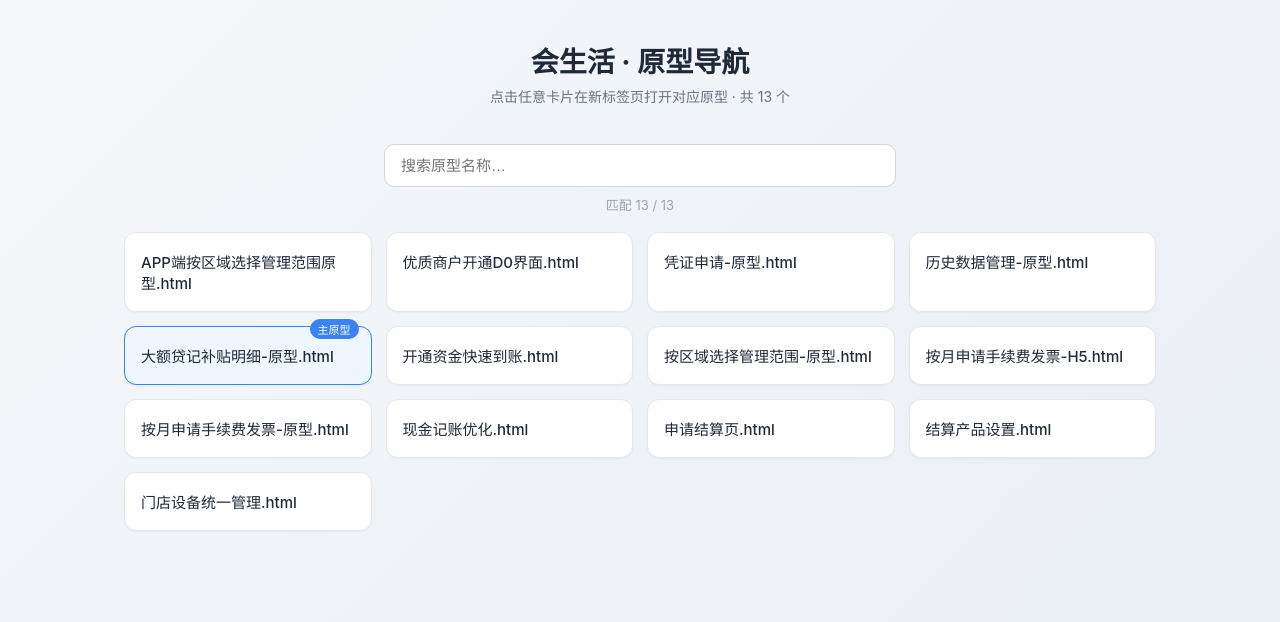
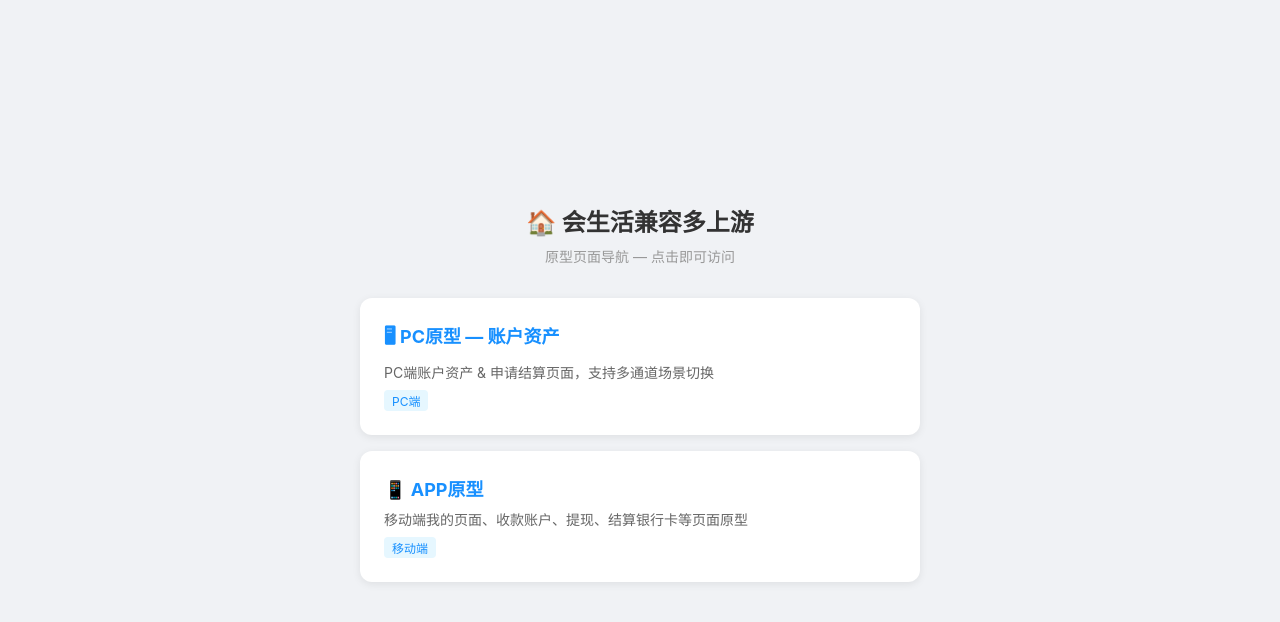
Before and after one commit to guo545/huishenghuo-prototype, a plain HTML site: page index.html in a window 1280 px wide. Drawn offline with Linux system fonts and the light colour scheme.

Commit message:
update: index.html

```diff
--- a/index.html
+++ b/index.html
@@ -3,67 +3,34 @@
 <head>
 <meta charset="UTF-8">
 <meta name="viewport" content="width=device-width, initial-scale=1.0">
-<title>会生活 · 原型导航</title>
+<title>会生活兼容多上游 - 原型导航</title>
 <style>
-  * { box-sizing: border-box; }
-  body { margin:0; font-family: -apple-system, BlinkMacSystemFont, "PingFang SC", "Microsoft YaHei", sans-serif;
-         background: linear-gradient(135deg,#f5f7fa,#e9eef5); color:#1f2937; min-height:100vh; }
-  header { padding:40px 24px 16px; text-align:center; }
-  h1 { margin:0 0 6px; font-size:28px; }
-  .sub { color:#6b7280; font-size:14px; }
-  .search { max-width:560px; margin:22px auto 8px; padding:0 24px; }
-  .search input { width:100%; padding:12px 16px; font-size:15px; border:1px solid #d1d5db;
-                   border-radius:10px; outline:none; }
-  .search input:focus { border-color:#3b82f6; box-shadow:0 0 0 3px rgba(59,130,246,.15); }
-  .grid { max-width:1080px; margin:18px auto 60px; padding:0 24px;
-          display:grid; grid-template-columns:repeat(auto-fill,minmax(240px,1fr)); gap:14px; }
-  .card { display:block; position:relative; text-decoration:none; color:#1f2937;
-          background:#fff; border:1px solid #e5e7eb; border-radius:12px; padding:18px 16px;
-          transition:.15s; box-shadow:0 1px 2px rgba(0,0,0,.04); }
-  .card:hover { transform:translateY(-2px); border-color:#3b82f6; box-shadow:0 6px 18px rgba(59,130,246,.15); }
-  .card.main { border-color:#3b82f6; background:#f0f6ff; }
-  .card .name { font-size:15px; font-weight:500; word-break:break-all; }
-  .badge { position:absolute; top:-8px; right:12px; background:#3b82f6; color:#fff;
-           font-size:11px; padding:2px 8px; border-radius:999px; }
-  .count { text-align:center; color:#9ca3af; font-size:13px; margin-bottom:8px; }
+*{margin:0;padding:0;box-sizing:border-box}
+body{font-family:-apple-system,BlinkMacSystemFont,"PingFang SC",sans-serif;background:#f0f2f5;min-height:100vh;display:flex;align-items:center;justify-content:center}
+.container{max-width:600px;width:100%;padding:20px}
+h1{text-align:center;color:#333;margin-bottom:8px;font-size:24px}
+.subtitle{text-align:center;color:#999;margin-bottom:32px;font-size:14px}
+.card{background:#fff;border-radius:12px;padding:24px;margin-bottom:16px;box-shadow:0 2px 8px rgba(0,0,0,.08);cursor:pointer;transition:transform .15s,box-shadow .15s;text-decoration:none;display:block;color:inherit}
+.card:hover{transform:translateY(-2px);box-shadow:0 4px 16px rgba(0,0,0,.12)}
+.card h2{font-size:18px;color:#1890ff;margin-bottom:8px}
+.card p{font-size:14px;color:#666}
+.card .tag{display:inline-block;background:#e6f7ff;color:#1890ff;padding:2px 8px;border-radius:4px;font-size:12px;margin-top:8px}
 </style>
 </head>
 <body>
-  <header>
-    <h1>会生活 · 原型导航</h1>
-    <div class="sub">点击任意卡片在新标签页打开对应原型 · 共 13 个</div>
-  </header>
-  <div class="search"><input id="q" type="text" placeholder="搜索原型名称…" oninput="filter()"></div>
-  <div class="count" id="count"></div>
-  <div class="grid" id="grid">
-      <a class="card" href="APP%E7%AB%AF%E6%8C%89%E5%8C%BA%E5%9F%9F%E9%80%89%E6%8B%A9%E7%AE%A1%E7%90%86%E8%8C%83%E5%9B%B4%E5%8E%9F%E5%9E%8B.html" target="_blank" rel="noopener"><span class="name">APP端按区域选择管理范围原型.html</span></a>
-      <a class="card" href="%E4%BC%98%E8%B4%A8%E5%95%86%E6%88%B7%E5%BC%80%E9%80%9AD0%E7%95%8C%E9%9D%A2.html" target="_blank" rel="noopener"><span class="name">优质商户开通D0界面.html</span></a>
-      <a class="card" href="%E5%87%AD%E8%AF%81%E7%94%B3%E8%AF%B7-%E5%8E%9F%E5%9E%8B.html" target="_blank" rel="noopener"><span class="name">凭证申请-原型.html</span></a>
-      <a class="card" href="%E5%8E%86%E5%8F%B2%E6%95%B0%E6%8D%AE%E7%AE%A1%E7%90%86-%E5%8E%9F%E5%9E%8B.html" target="_blank" rel="noopener"><span class="name">历史数据管理-原型.html</span></a>
-      <a class="card main" href="%E5%A4%A7%E9%A2%9D%E8%B4%B7%E8%AE%B0%E8%A1%A5%E8%B4%B4%E6%98%8E%E7%BB%86-%E5%8E%9F%E5%9E%8B.html" target="_blank" rel="noopener"><span class="badge">主原型</span><span class="name">大额贷记补贴明细-原型.html</span></a>
-      <a class="card" href="%E5%BC%80%E9%80%9A%E8%B5%84%E9%87%91%E5%BF%AB%E9%80%9F%E5%88%B0%E8%B4%A6.html" target="_blank" rel="noopener"><span class="name">开通资金快速到账.html</span></a>
-      <a class="card" href="%E6%8C%89%E5%8C%BA%E5%9F%9F%E9%80%89%E6%8B%A9%E7%AE%A1%E7%90%86%E8%8C%83%E5%9B%B4-%E5%8E%9F%E5%9E%8B.html" target="_blank" rel="noopener"><span class="name">按区域选择管理范围-原型.html</span></a>
-      <a class="card" href="%E6%8C%89%E6%9C%88%E7%94%B3%E8%AF%B7%E6%89%8B%E7%BB%AD%E8%B4%B9%E5%8F%91%E7%A5%A8-H5.html" target="_blank" rel="noopener"><span class="name">按月申请手续费发票-H5.html</span></a>
-      <a class="card" href="%E6%8C%89%E6%9C%88%E7%94%B3%E8%AF%B7%E6%89%8B%E7%BB%AD%E8%B4%B9%E5%8F%91%E7%A5%A8-%E5%8E%9F%E5%9E%8B.html" target="_blank" rel="noopener"><span class="name">按月申请手续费发票-原型.html</span></a>
-      <a class="card" href="%E7%8E%B0%E9%87%91%E8%AE%B0%E8%B4%A6%E4%BC%98%E5%8C%96.html" target="_blank" rel="noopener"><span class="name">现金记账优化.html</span></a>
-      <a class="card" href="%E7%94%B3%E8%AF%B7%E7%BB%93%E7%AE%97%E9%A1%B5.html" target="_blank" rel="noopener"><span class="name">申请结算页.html</span></a>
-      <a class="card" href="%E7%BB%93%E7%AE%97%E4%BA%A7%E5%93%81%E8%AE%BE%E7%BD%AE.html" target="_blank" rel="noopener"><span class="name">结算产品设置.html</span></a>
-      <a class="card" href="%E9%97%A8%E5%BA%97%E8%AE%BE%E5%A4%87%E7%BB%9F%E4%B8%80%E7%AE%A1%E7%90%86.html" target="_blank" rel="noopener"><span class="name">门店设备统一管理.html</span></a>
-  </div>
-<script>
-  function filter() {
-    var q = document.getElementById('q').value.trim().toLowerCase();
-    var cards = document.querySelectorAll('#grid .card');
-    var n = 0;
-    cards.forEach(function(c){
-      var name = c.querySelector('.name').textContent.toLowerCase();
-      var show = name.indexOf(q) > -1;
-      c.style.display = show ? '' : 'none';
-      if (show) n++;
-    });
-    document.getElementById('count').textContent = '匹配 ' + n + ' / 13';
-  }
-  filter();
-</script>
+<div class="container">
+<h1>🏠 会生活兼容多上游</h1>
+<p class="subtitle">原型页面导航 — 点击即可访问</p>
+<a href="PC-prototype.html" class="card">
+<h2>🖥 PC原型 — 账户资产</h2>
+<p>PC端账户资产 & 申请结算页面，支持多通道场景切换</p>
+<span class="tag">PC端</span>
+</a>
+<a href="APP-prototype.html" class="card">
+<h2>📱 APP原型</h2>
+<p>移动端我的页面、收款账户、提现、结算银行卡等页面原型</p>
+<span class="tag">移动端</span>
+</a>
+</div>
 </body>
 </html>
```
